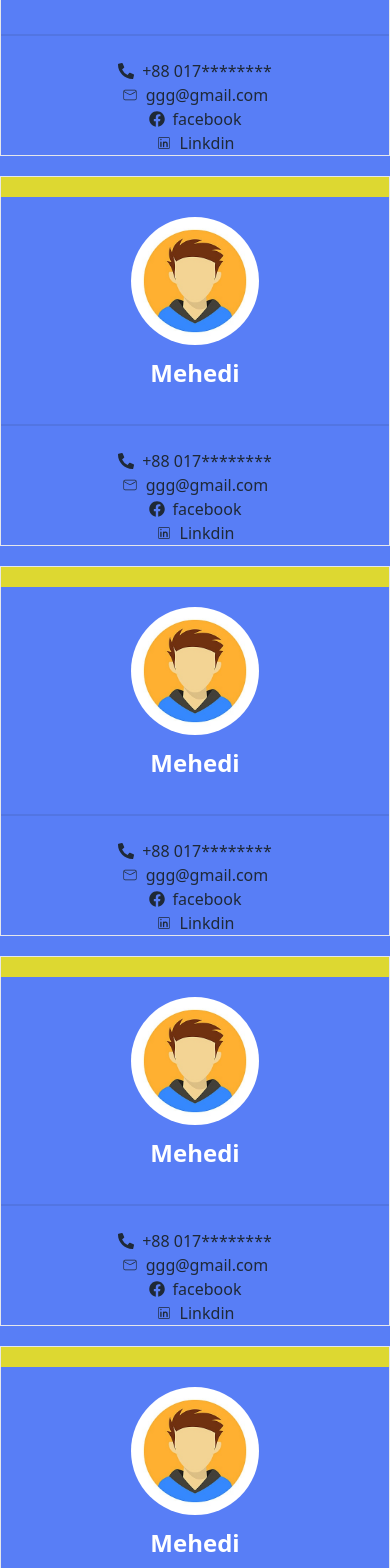
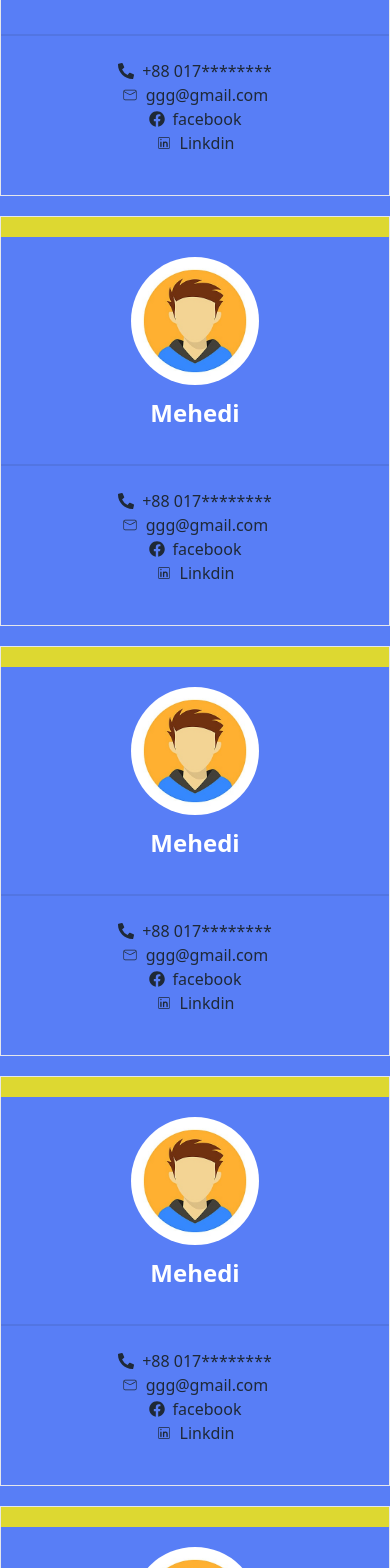
Before and after one commit to NFRIDOY/Asset-Hexa, a React (Vite) app: page / in a window 390 px wide. Shown: the part 2020-3588 px from the top of the page. Built offline with nearby package versions, Linux system fonts and the light colour scheme.

Commit message:
update width

```diff
--- a/src/Pages/Home/About/About.jsx
+++ b/src/Pages/Home/About/About.jsx
@@ -11,7 +11,7 @@ const About = () => {
             <div className="bg-[#212454] h-96 md:h-72 pt-10">
                 <h1 className="md:ml-20 ml-20 mb-2 text-6xl font-bold text-white">ABOUT US</h1>
                 <h3 className="md:ml-20 ml-36 mb-1 text-[#DDD831] text-xl " >GREAT COMPANY</h3>
-                <p className="pt-5 md:ml-20 ml-10 text-[#9BA39e] w-[420px] md:w-[800px] ">Pellentesque habitant morbi tristique senectus et netus et malesuada fames ac turpis egestas. Vestibulum tortor quam, feugiat vitae, ultricies eget, tempor sit amet, ante. Donec eu libero sit amet quam egestas semper. Aenean ultricies mi vitae est. Mauris placerat eleifend leo. Quisque sit amet est et sapien ullamcorper pharetra.</p>
+                <p className="pt-5 md:ml-20 ml-10 text-[#9BA39e] w-[420px] md:w-[700px]  lg:w-[800px]">Pellentesque habitant morbi tristique senectus et netus et malesuada fames ac turpis egestas. Vestibulum tortor quam, feugiat vitae, ultricies eget, tempor sit amet, ante. Donec eu libero sit amet quam egestas semper. Aenean ultricies mi vitae est. Mauris placerat eleifend leo. Quisque sit amet est et sapien ullamcorper pharetra.</p>
             </div>
             <div className=" grid grid-cols-1 md:grid-cols-2 gap-5 mt-10">
                 <div>
@@ -37,7 +37,7 @@ const About = () => {
             <div className='mt-10'>
                 <h2 className='text-3xl text-center mb-2'><span className='text-[#E1DD4A] '>Team </span>Members</h2>
                 <p className='text-2xl text-center mb-10 text-white'>We have created alliances with recognized entities that contribute to improving quality of your life.</p>
-                <div className='gap-5 grid grid-cols-1 md:grid-cols-3'>
+                <div className='gap-5 grid grid-cols-1 md:grid-cols-3 lg:grid-cols-3'>
                     <div className=' border '>
                         <p className='bg-[#DDD831] h-5 mb-5 '></p>
                         <div className='flex justify-center'>
@@ -94,7 +94,7 @@ const About = () => {
                         </div>
                         <div className='flex justify-center gap-2'>
                             <CiLinkedin className='mt-1' style={20} />
-                            <p>Linkdin</p>
+                            <p className='pb-10'>Linkdin</p>
                         </div>
                     </div>
                     <div className=' border '>
@@ -123,7 +123,7 @@ const About = () => {
                         </div>
                         <div className='flex justify-center gap-2'>
                             <CiLinkedin className='mt-1' style={20} />
-                            <p>Linkdin</p>
+                            <p className='pb-10'>Linkdin</p>
                         </div>
                     </div>
                     <div className=' border '>
@@ -152,7 +152,7 @@ const About = () => {
                         </div>
                         <div className='flex justify-center gap-2'>
                             <CiLinkedin className='mt-1' style={20} />
-                            <p>Linkdin</p>
+                            <p className='pb-10'>Linkdin</p>
                         </div>
                     </div>
                     <div className=' border '>
@@ -181,7 +181,7 @@ const About = () => {
                         </div>
                         <div className='flex justify-center gap-2'>
                             <CiLinkedin className='mt-1' style={20} />
-                            <p>Linkdin</p>
+                            <p className='pb-10'>Linkdin</p>
                         </div>
                     </div>
                     <div className=' border '>
```
